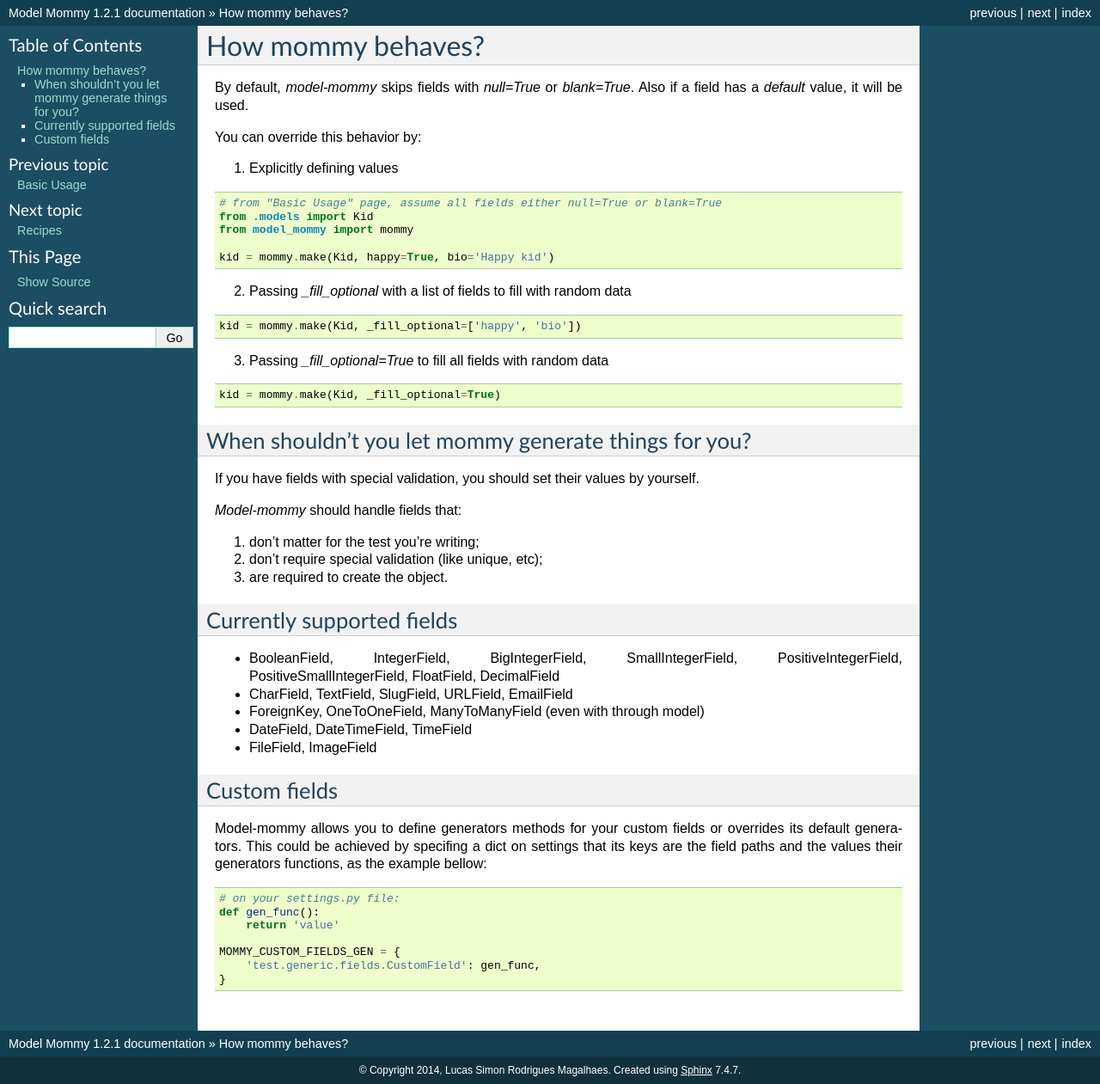
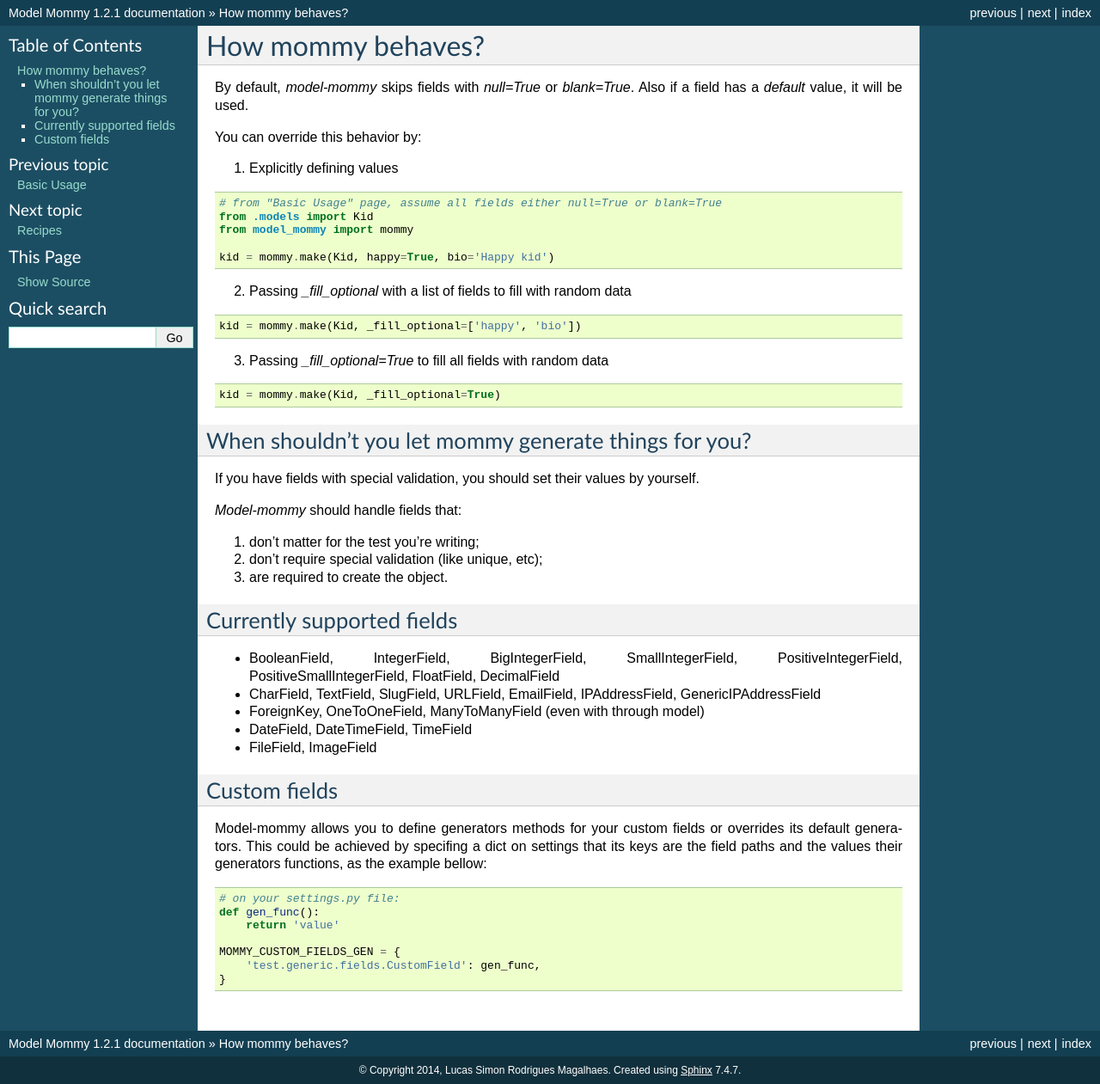
Before and after one commit to berinhard/model_mommy, a Sphinx documentation site: the page built from docs/source/how_mommy_behaves.rst, in a window 1280 px wide. Shown: the whole page at 86% size. Built offline with Sphinx 7.4.7, drawn with Linux system fonts in a browser that asks for light colours.

Commit message:
add IPAddressField and GenericIPAddressField to supported fields on documentation

```diff
--- a/docs/source/how_mommy_behaves.rst
+++ b/docs/source/how_mommy_behaves.rst
@@ -45,7 +45,7 @@ Currently supported fields
 --------------------------
 
 * BooleanField, IntegerField, BigIntegerField, SmallIntegerField, PositiveIntegerField, PositiveSmallIntegerField, FloatField, DecimalField
-* CharField, TextField, SlugField, URLField, EmailField
+* CharField, TextField, SlugField, URLField, EmailField, IPAddressField, GenericIPAddressField
 * ForeignKey, OneToOneField, ManyToManyField (even with through model)
 * DateField, DateTimeField, TimeField
 * FileField, ImageField
```
